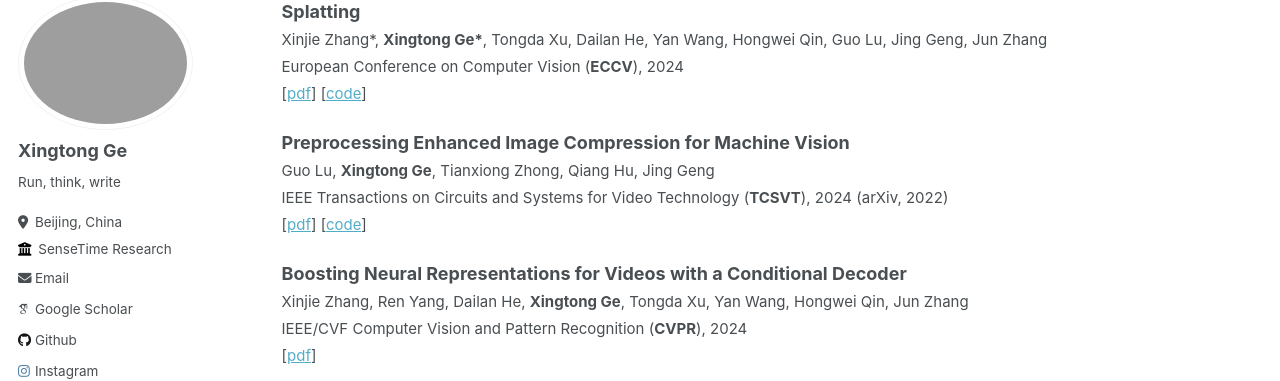
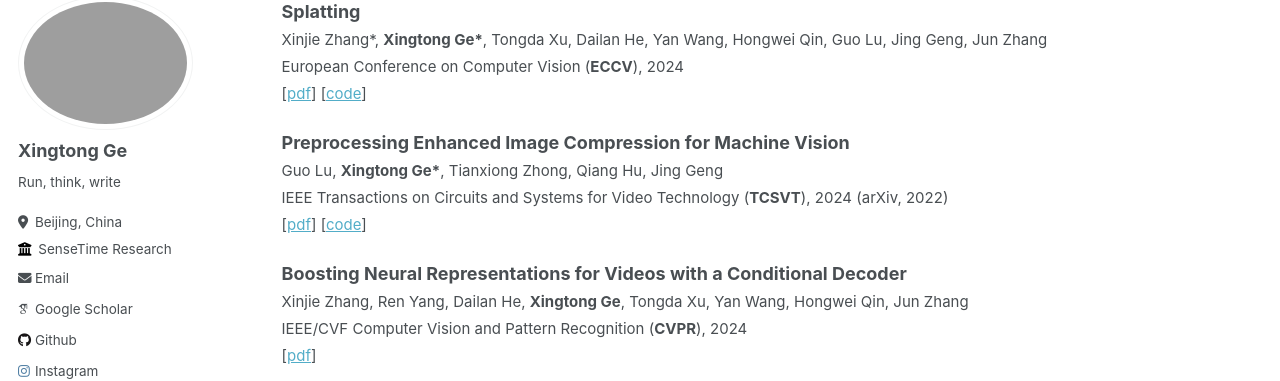
Before and after one commit to XingtongGe/xingtongge.github.io, a Jekyll site: the page built from _pages/about.md, in a window 1280 px wide and 900 px high, scrolled down 1137 px. Shown: the part 110-491 px from the top of the window. Built offline with Jekyll 4.4.1, drawn with Linux system fonts in a browser that asks for light colours; some web fonts are replaced.

Commit message:
update profile

```diff
--- a/_pages/about.md
+++ b/_pages/about.md
@@ -62,7 +62,7 @@ European Conference on Computer Vision (**ECCV**), 2024
 
 **Preprocessing Enhanced Image Compression for Machine Vision**
 <span style="font-size: smaller;">
-Guo Lu, **Xingtong Ge**, Tianxiong Zhong, Qiang Hu, Jing Geng
+Guo Lu, **Xingtong Ge\***, Tianxiong Zhong, Qiang Hu, Jing Geng
 IEEE Transactions on Circuits and Systems for Video Technology (**TCSVT**), 2024 (arXiv, 2022)
 [[pdf](https://ieeexplore.ieee.org/abstract/document/10632166/)]
 [[code](https://github.com/XingtongGe/PreprocessingICM)]
```
